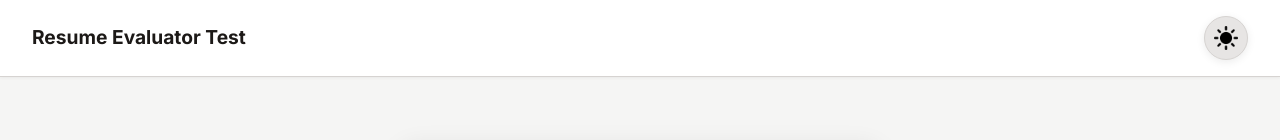
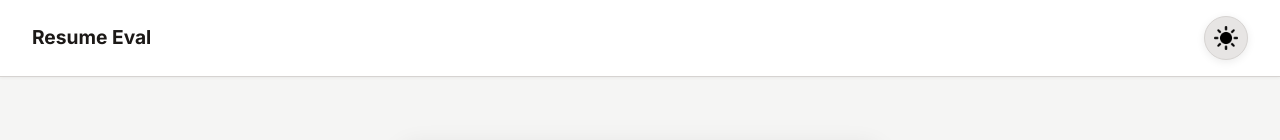
Before and after one commit to YasinSaleem/agentic-resume-evaluator, a Next.js app in the folder frontend/: page / in a window 1280 px wide. Shown: the top 140 px of the page. Built offline with nearby package versions, Linux system fonts and the light colour scheme.

Commit message:
Update _app.js

```diff
--- a/frontend/pages/_app.js
+++ b/frontend/pages/_app.js
@@ -65,7 +65,7 @@ export default function App({ Component, pageProps }) {
             color: activeTheme.text,
             lineHeight: '1.2'
           }}>
-            Resume Evaluator Test
+            Resume Eval
           </div>
           <button
             onClick={toggleTheme}
```
